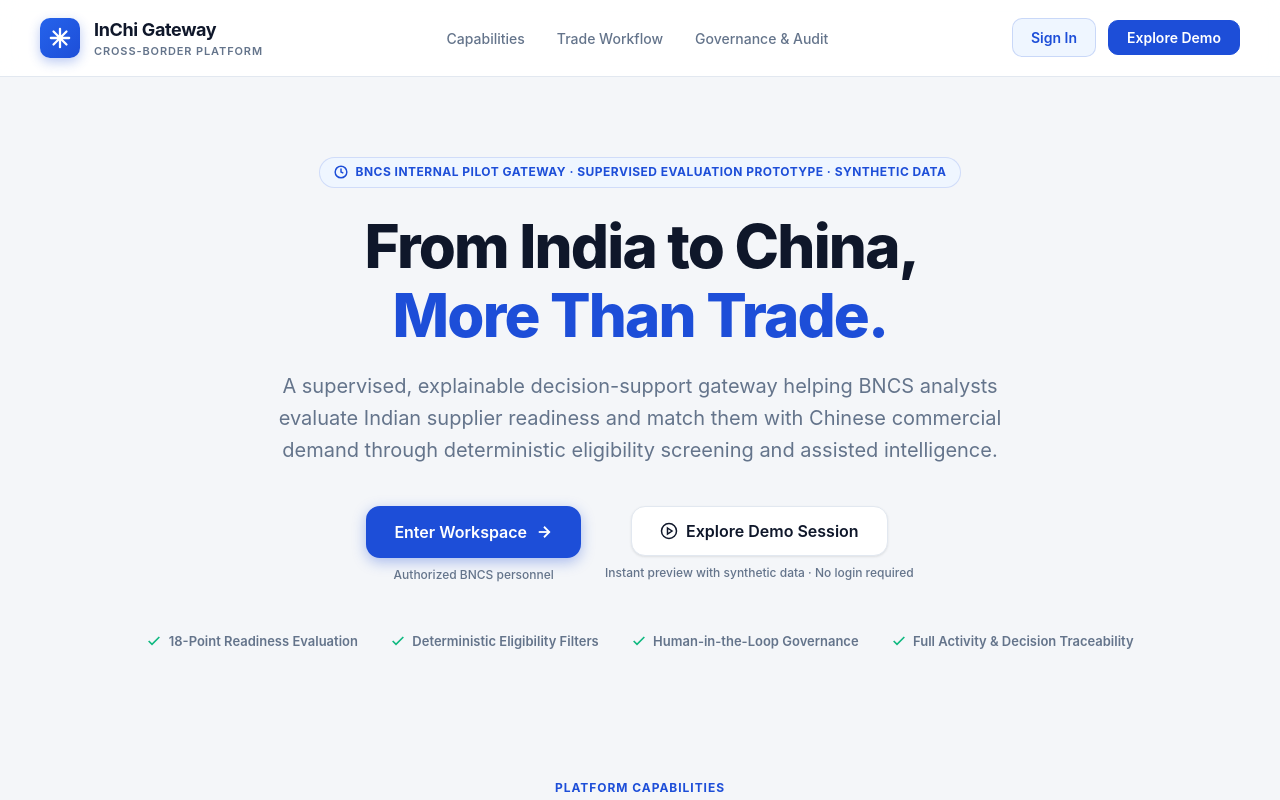
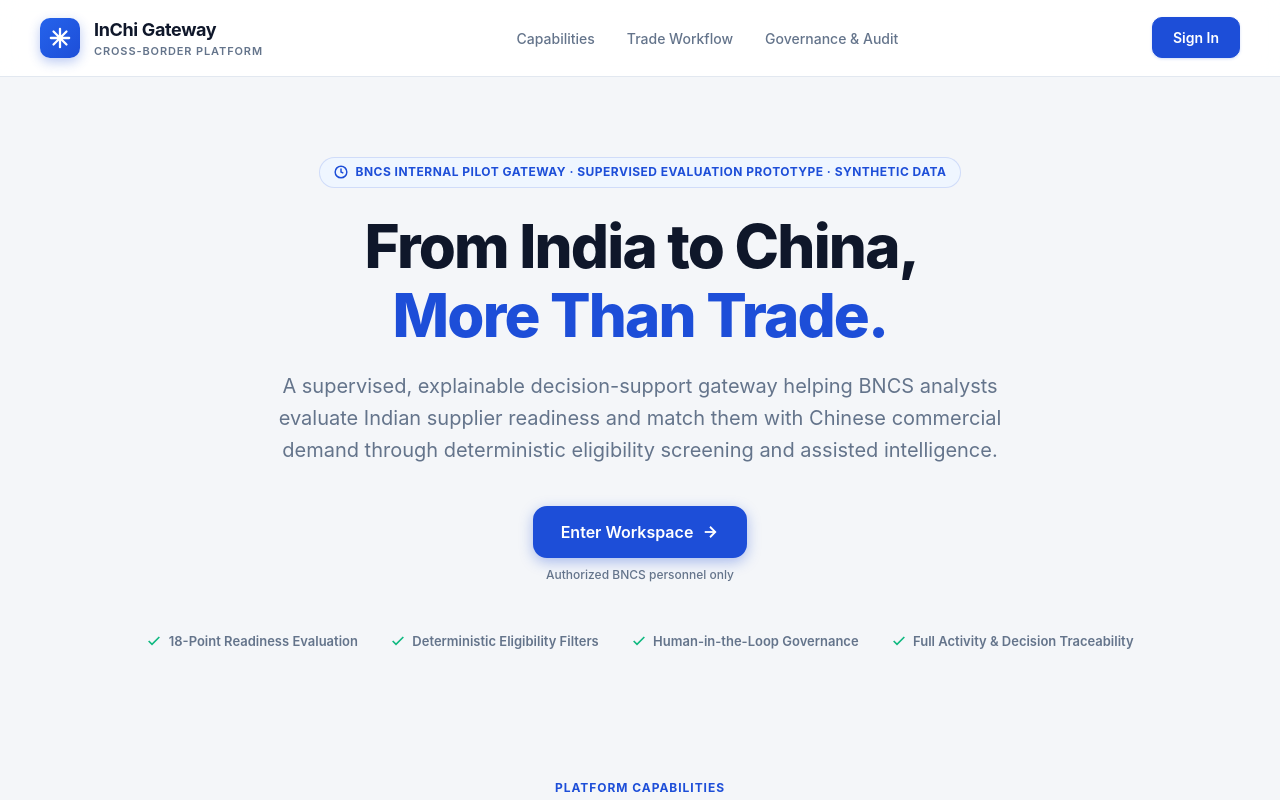
Before and after one commit to aryanghai12/InChi-Pilot-Gateway, a Next.js app in the folder frontend/: page / in a window 1280 px wide. Shown: the top 800 px of the page. Built offline with nearby package versions, Linux system fonts and the light colour scheme.

Commit message:
feat(landing): remove public demo buttons for executive gateway aesthetic while retaining offline fallback

```diff
--- a/frontend/src/app/landing.module.css
+++ b/frontend/src/app/landing.module.css
@@ -93,24 +93,7 @@
 }
 
 .signInBtn {
-  padding: 0.5rem 1.125rem;
-  font-size: 0.875rem;
-  font-weight: 600;
-  color: var(--color-primary);
-  background-color: var(--color-primary-light);
-  border: 1px solid rgba(29, 78, 216, 0.18);
-  border-radius: var(--radius-md);
-  text-decoration: none;
-  transition: all 0.15s ease;
-}
-
-.signInBtn:hover {
-  background-color: #DBEAFE;
-  text-decoration: none;
-}
-
-.demoBtn {
-  padding: 0.5rem 1.125rem;
+  padding: 0.55rem 1.25rem;
   font-size: 0.875rem;
   font-weight: 600;
   color: #FFFFFF;
@@ -119,12 +102,13 @@
   border-radius: var(--radius-md);
   text-decoration: none;
   transition: all 0.15s ease;
-  cursor: pointer;
+  box-shadow: 0 1px 3px rgba(29, 78, 216, 0.2);
 }
 
-.demoBtn:hover {
+.signInBtn:hover {
   background-color: var(--color-primary-hover);
   text-decoration: none;
+  box-shadow: 0 3px 8px rgba(29, 78, 216, 0.3);
 }
 
 /* -------------------------------------------------------------------------- */
@@ -219,29 +203,7 @@
   transform: translateY(-1px);
 }
 
-.secondaryCta {
-  display: inline-flex;
-  align-items: center;
-  gap: 0.5rem;
-  padding: 0.875rem 1.75rem;
-  font-size: 1rem;
-  font-weight: 600;
-  color: var(--color-text-main);
-  background-color: var(--color-bg-surface);
-  border: 1px solid var(--color-border);
-  border-radius: var(--radius-lg);
-  text-decoration: none;
-  box-shadow: var(--shadow-sm);
-  transition: all 0.15s ease;
-  cursor: pointer;
-}
 
-.secondaryCta:hover {
-  background-color: var(--color-bg-subtle);
-  border-color: #CBD5E1;
-  text-decoration: none;
-  transform: translateY(-1px);
-}
 
 .trustBadges {
   display: flex;
--- a/frontend/src/app/page.tsx
+++ b/frontend/src/app/page.tsx
@@ -2,19 +2,9 @@
 
 import React from "react";
 import Link from "next/link";
-import { useRouter } from "next/navigation";
 import styles from "./landing.module.css";
 
 export default function LandingPage() {
-  const router = useRouter();
-
-  const handleExploreDemo = () => {
-    if (typeof document !== "undefined") {
-      document.cookie = "sessionid=demo-session; path=/; SameSite=Lax";
-    }
-    router.push("/dashboard");
-  };
-
   return (
     <div className={styles.landingWrapper}>
       {/* -------------------------------------------------------------------- */}
@@ -57,14 +47,6 @@ export default function LandingPage() {
           <Link href="/login" className={styles.signInBtn}>
             Sign In
           </Link>
-          <button
-            type="button"
-            onClick={handleExploreDemo}
-            className={styles.demoBtn}
-            title="Instant walkthrough with synthetic demonstration data"
-          >
-            Explore Demo
-          </button>
         </div>
       </header>
 
@@ -101,22 +83,7 @@ export default function LandingPage() {
                   <polyline points="12 5 19 12 12 19" />
                 </svg>
               </Link>
-              <span className={styles.ctaHint}>Authorized BNCS personnel</span>
-            </div>
-
-            <div className={styles.ctaWrapper}>
-              <button
-                type="button"
-                onClick={handleExploreDemo}
-                className={styles.secondaryCta}
-              >
-                <svg width="18" height="18" viewBox="0 0 24 24" fill="none" stroke="currentColor" strokeWidth="2">
-                  <circle cx="12" cy="12" r="10" />
-                  <polygon points="10 8 16 12 10 16 10 8" />
-                </svg>
-                <span>Explore Demo Session</span>
-              </button>
-              <span className={styles.ctaHint}>Instant preview with synthetic data · No login required</span>
+              <span className={styles.ctaHint}>Authorized BNCS personnel only</span>
             </div>
           </div>
 
```
